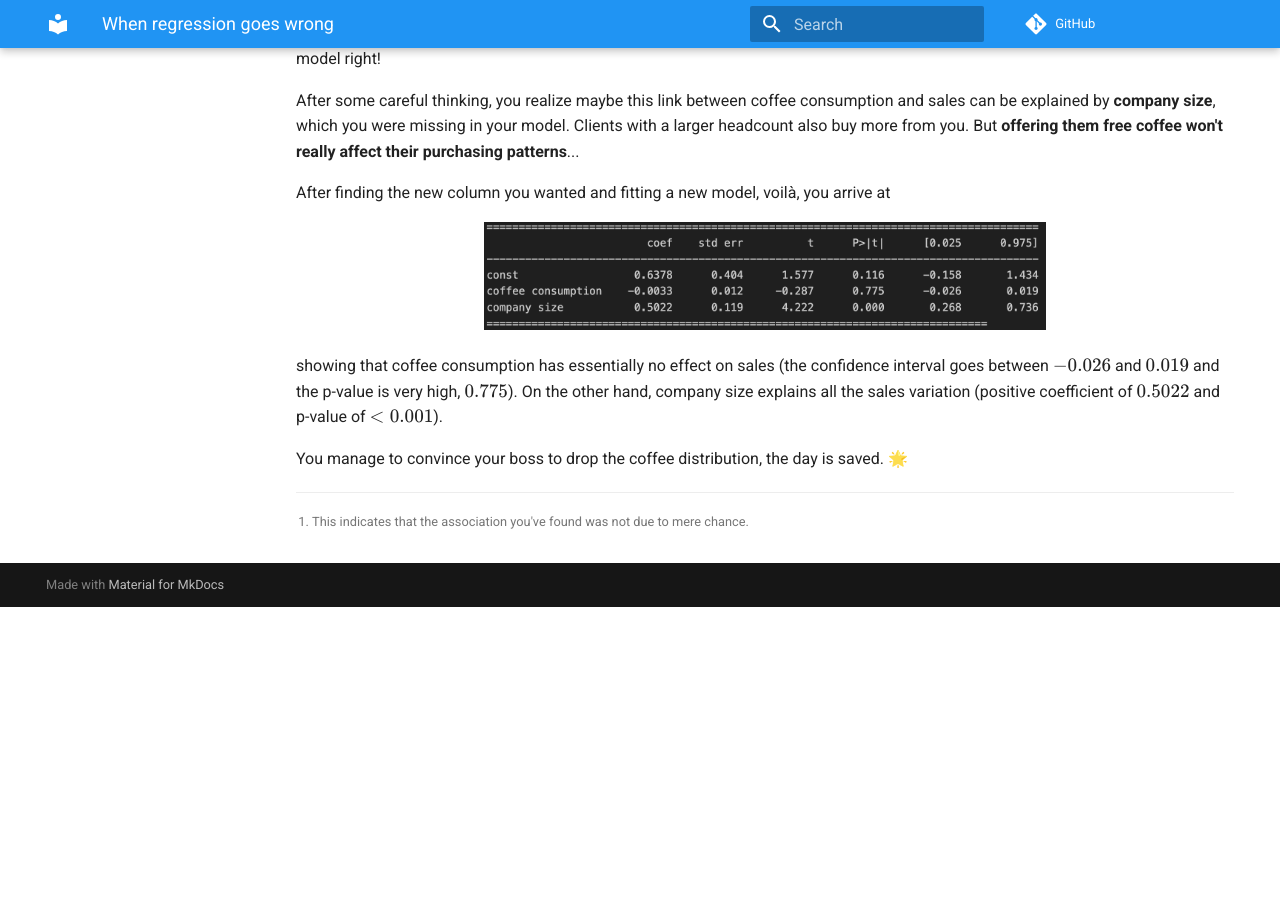
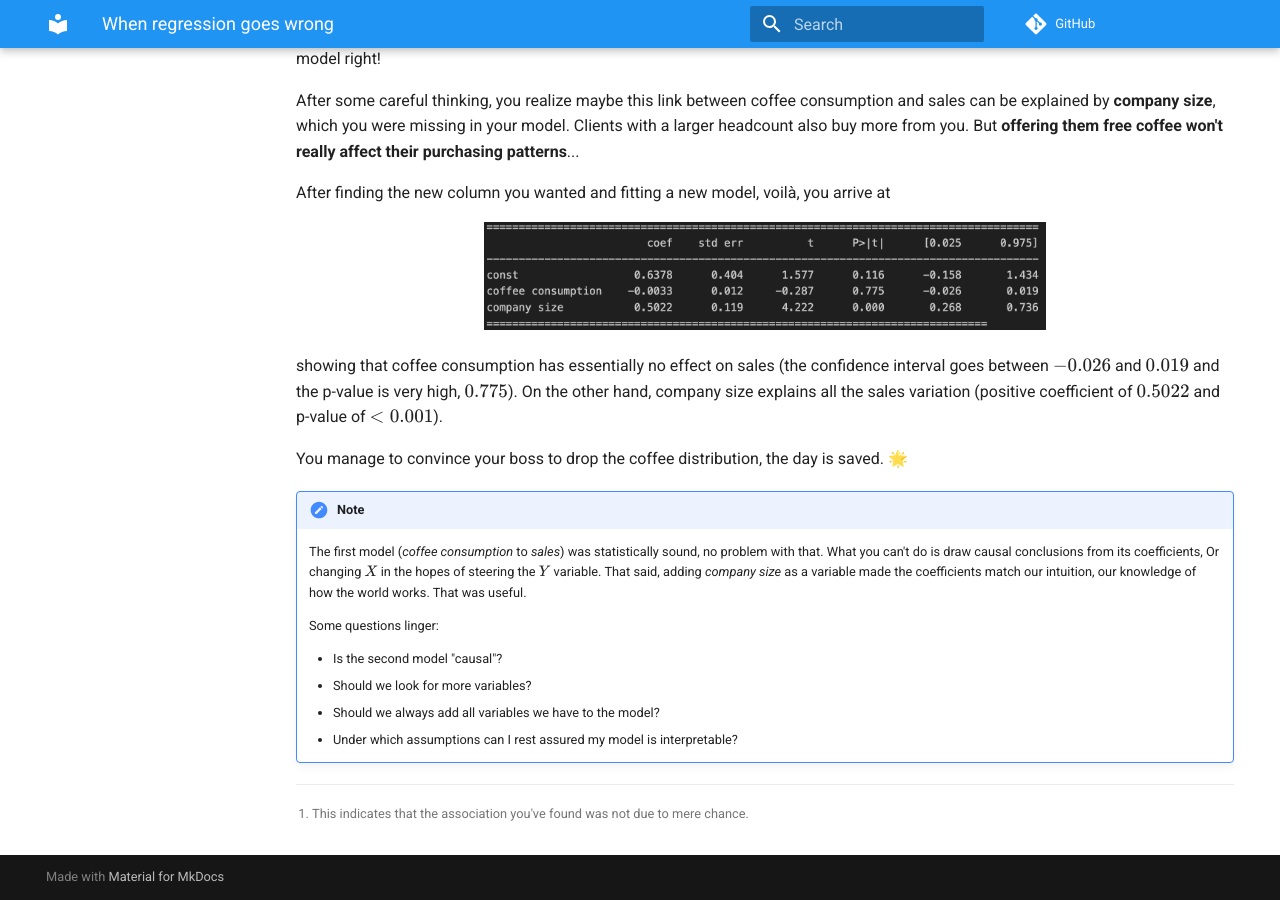
Before and after one commit to emilioMaddalena/causal-inference-studies, an MkDocs documentation site: the page built from material/when_regression_goes_wrong.md, in a window 1280 px wide and 900 px high, scrolled down 1327 px. Built offline with MkDocs 1.6.1 and Material for MkDocs 9.7.7, drawn with Linux system fonts in a browser that asks for light colours; comment, search, counter and statistics services are not loaded; before the commit the page ends 1934 px from its top, so only the background shows below that.

Commit message:
Add final remarks

```diff
--- a/material/when_regression_goes_wrong.md
+++ b/material/when_regression_goes_wrong.md
@@ -34,6 +34,14 @@ showing that coffee consumption has essentially no effect on sales (the confiden
 
 You manage to convince your boss to drop the coffee distribution, the day is saved. 🌟
 
+!!! note
+    The first model (*coffee consumption* to *sales*) was statistically sound, no problem with that. What you can't do is draw causal conclusions from its coefficients, Or changing $X$ in the hopes of steering the $Y$ variable. That said, adding *company size* as a variable made the coefficients match our intuition, our knowledge of how the world works. That was useful.
 
+    Some questions linger:
+
+    - Is the second model "causal"?
+    - Should we look for more variables?
+    - Should we always add all variables we have to the model?
+    - Under which assumptions can I rest assured my model is interpretable?
 
 [^1]: This indicates that the association you've found was not due to mere chance.
```
